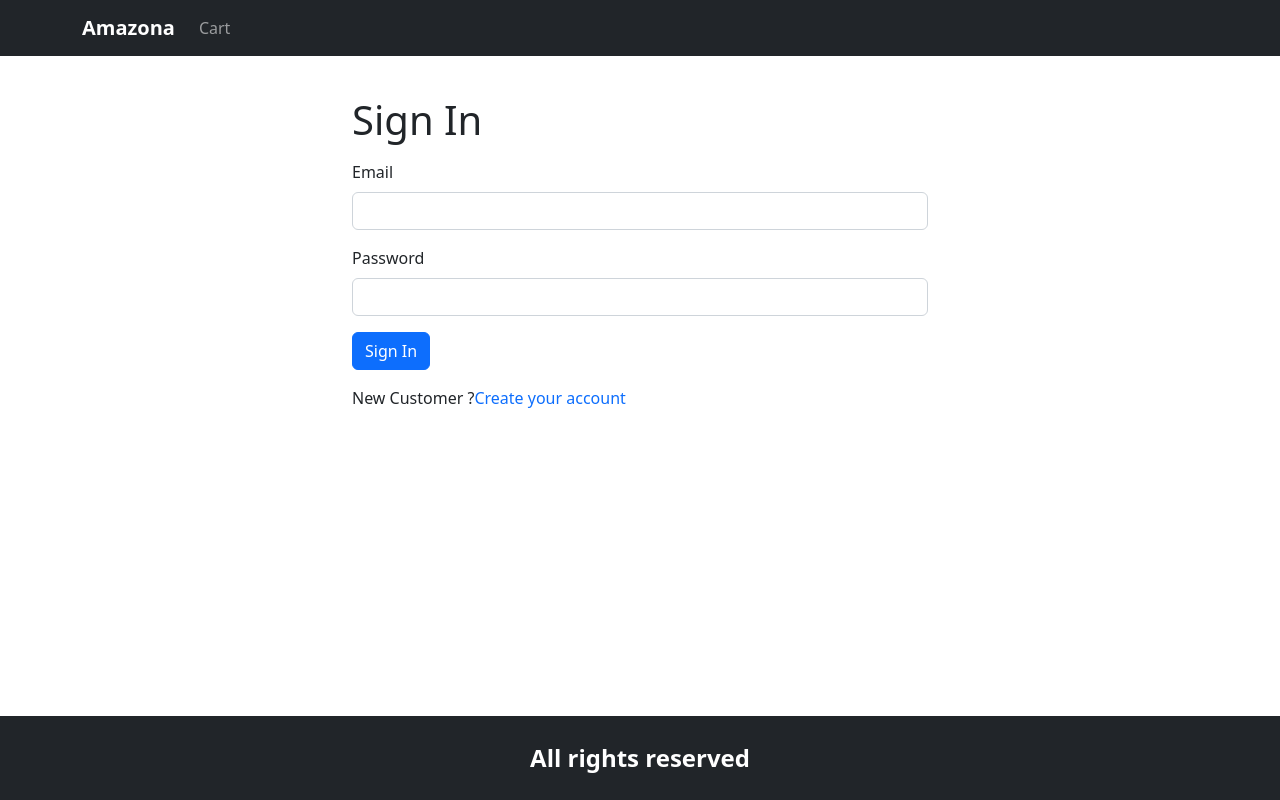
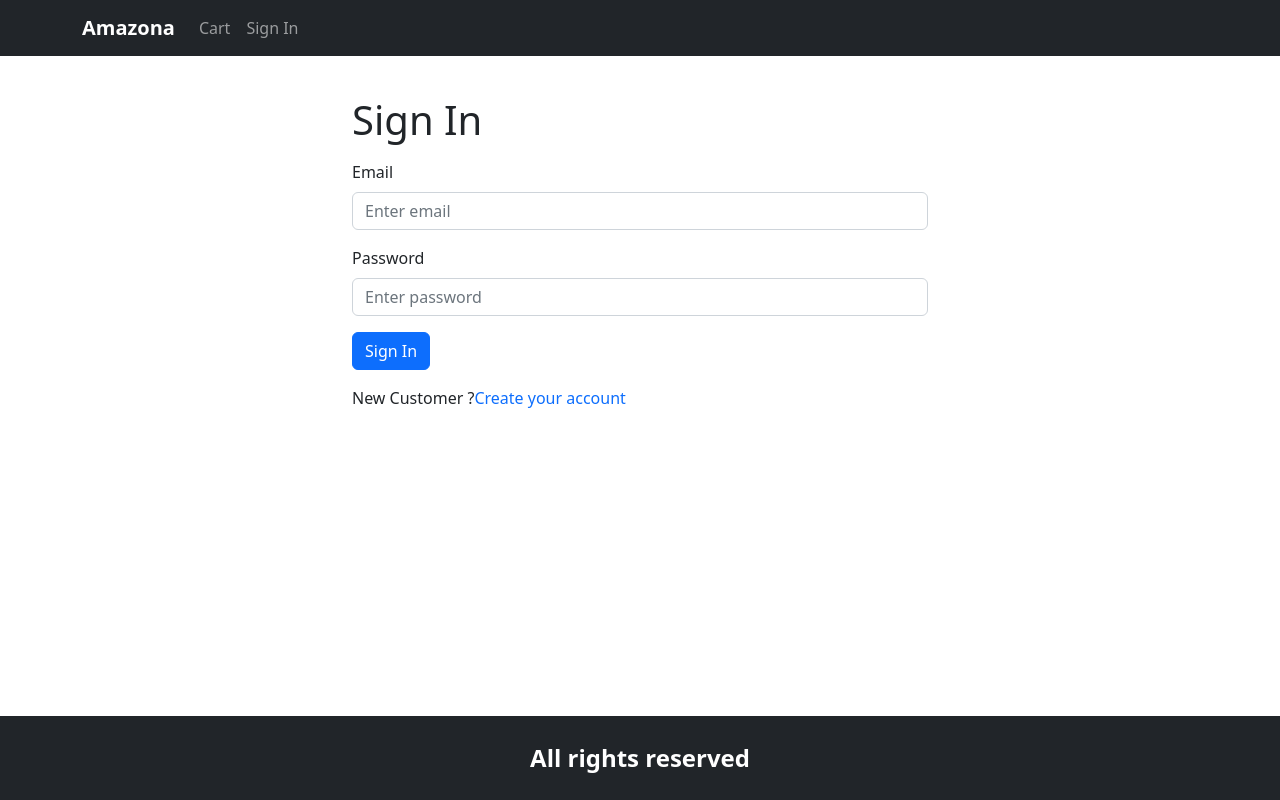
Before and after one commit to VikasRajput-18/ECommerce_internshala, a React (Vite) app in the folder client/: page /signin in a window 1280 px wide. Built offline with nearby package versions, Linux system fonts and the light colour scheme.

Commit message:
signin and logout done

```diff
--- a/client/package.json
+++ b/client/package.json
@@ -18,6 +18,7 @@
     "react-helmet-async": "^1.2.2",
     "react-router-bootstrap": "^0.26.2",
     "react-router-dom": "^6.8.2",
+    "react-toastify": "^9.1.1",
     "use-reducer-logger": "^1.0.2"
   },
   "devDependencies": {
--- a/client/src/App.jsx
+++ b/client/src/App.jsx
@@ -7,6 +7,8 @@
 import Footer from "./components/Footer";
 import CartScreen from "./screens/CartScreen";
 import SigninScreen from "./pages/SigninScreen";
+import Error from "./screens/Error";
+
 
 const AppLayout = () => {
   return (
@@ -22,6 +24,7 @@
   {
     path: "/",
     element: <AppLayout />,
+    errorElement: <Error />,
     children: [
       {
         path: "/",
--- a/client/src/components/Header.jsx
+++ b/client/src/components/Header.jsx
@@ -1,11 +1,17 @@
 import React, { useContext, useEffect } from "react";
 import { Link } from "react-router-dom";
-import { Navbar, Container, Nav, Badge } from "react-bootstrap";
+import { Navbar, Container, Nav, Badge, NavDropdown } from "react-bootstrap";
 import { LinkContainer } from "react-router-bootstrap";
 import { Store } from "../store";
 
 const Header = () => {
-  const { state } = useContext(Store);
+  const { state, dispatch: ctxDispatch } = useContext(Store);
+  const { userInfo } = state;
+
+  const signoutHandler = () => {
+    ctxDispatch({ type: "USER_SIGNOUT" });
+    localStorage.removeItem("userInfo");
+  };
 
   return (
     <div>
@@ -24,6 +30,30 @@
                   </Badge>
                 )}
               </Link>
+
+              {userInfo ? (
+                <NavDropdown title={userInfo.name} id="basic-nav-dropdown">
+                  <LinkContainer to="/profile">
+                    <NavDropdown.Item>User Profile</NavDropdown.Item>
+                  </LinkContainer>
+                  <LinkContainer to="/orderhistory">
+                    <NavDropdown.Item>Order History</NavDropdown.Item>
+                  </LinkContainer>
+                  <NavDropdown.Divider />
+
+                  <Link
+                    className="dropdwon-iten text-dark ps-3"
+                    to="#signout"
+                    onClick={signoutHandler}
+                  >
+                    Sign Out
+                  </Link>
+                </NavDropdown>
+              ) : (
+                <Link to="/signin" className="nav-link">
+                  Sign In
+                </Link>
+              )}
             </Nav>
           </Container>
         </Navbar>
--- a/client/src/components/SingleProduct.jsx
+++ b/client/src/components/SingleProduct.jsx
@@ -27,8 +27,6 @@
       payload: { ...item, quantity },
     });
   };
-
-  console.log(product);
 
   return (
     <Card
--- a/client/src/main.jsx
+++ b/client/src/main.jsx
@@ -4,6 +4,8 @@
 import "bootstrap/dist/css/bootstrap.min.css";
 import "./index.css";
 import StoreProvider from "./store";
+import { ToastContainer } from "react-toastify";
+import "react-toastify/dist/ReactToastify.css";
 
 import { HelmetProvider } from "react-helmet-async";
 
@@ -12,6 +14,7 @@
     <StoreProvider>
       <HelmetProvider>
         <App />
+        <ToastContainer position="bottom-center" limit={1} />
       </HelmetProvider>
     </StoreProvider>
   </React.StrictMode>
--- a/client/src/pages/SigninScreen.jsx
+++ b/client/src/pages/SigninScreen.jsx
@@ -1,13 +1,51 @@
-import React from "react";
-import { Form, Button, Container } from "react-bootstrap";
+import axios from "axios";
+import React, { useContext, useEffect, useState } from "react";
+import { Form, Button, Container, Toast } from "react-bootstrap";
 import { Helmet } from "react-helmet-async";
-import { Link, useLocation } from "react-router-dom";
+import { Link, useLocation, useNavigate } from "react-router-dom";
+import { API_BASE_URL } from "../constant";
+import { Store } from "../store";
+import { toast } from "react-toastify";
+import { getError } from "../screens/utils";
 
 const SigninScreen = () => {
   const { search } = useLocation();
+  const navigate = useNavigate();
   const redirectUrl = new URLSearchParams(search).get("redirect");
   const redirect = redirectUrl ? redirectUrl : "/";
-  console.log(redirect);
+
+  const [signin, setSignin] = useState({
+    email: "",
+    password: "",
+  });
+
+  const { state, dispatch: ctxDispatch } = useContext(Store);
+  const { userInfo } = state;
+
+  const handleChange = (e) => {
+    const { name, value } = e.target;
+    setSignin((prev) => ({ ...prev, [name]: value }));
+  };
+
+  const submitHandler = async (e) => {
+    e.preventDefault();
+    try {
+      const { data } = await axios.post(
+        `${API_BASE_URL}/api/user/signin`,
+        signin
+      );
+      ctxDispatch({ type: "USER_SIGNIN", payload: data });
+      localStorage.setItem("userInfo", JSON.stringify(data));
+      navigate(redirect || "/");
+    } catch (error) {
+      console.log(error);
+      toast.error(getError(error));
+    }
+  };
+
+  useEffect(() => {
+    if (userInfo) return navigate(redirect);
+  }, [userInfo, redirect]);
 
   return (
     <Container className="small-container">
@@ -17,14 +55,26 @@
 
       <h1 className="my-3">Sign In</h1>
 
-      <Form>
+      <Form onSubmit={submitHandler}>
         <Form.Group className="mb-3" controlId="email">
           <Form.Label>Email</Form.Label>
-          <Form.Control type="email" required />
+          <Form.Control
+            name="email"
+            type="email"
+            placeholder="Enter email"
+            onChange={handleChange}
+            required
+          />
         </Form.Group>
         <Form.Group className="mb-3" controlId="password">
           <Form.Label>Password</Form.Label>
-          <Form.Control type="password" required />
+          <Form.Control
+            name="password"
+            placeholder="Enter password"
+            onChange={handleChange}
+            type="password"
+            required
+          />
         </Form.Group>
         <div className="mb-3">
           <Button type="submit">Sign In</Button>
--- /dev/null
+++ b/client/src/screens/Error.jsx
@@ -0,0 +1,15 @@
+import React from "react";
+import { Link } from "react-router-dom";
+
+const Error = () => {
+//   const { error } = useError();
+
+  return (
+    <div>
+      {/* {error ? <p>{error.message}</p> : <p>Oops! Something went wrong.</p>} */}
+      <Link to="/">Go Back</Link>
+    </div>
+  );
+};
+
+export default Error;
--- a/client/src/store.jsx
+++ b/client/src/store.jsx
@@ -8,6 +8,9 @@
       ? JSON.parse(localStorage.getItem("cartItems"))
       : [],
   },
+  userInfo: localStorage.getItem("userInfo")
+    ? JSON.parse(localStorage.getItem("userInfo"))
+    : null,
 };
 
 function reducer(state, action) {
@@ -42,6 +45,12 @@
         cart: { ...state.cart, cartItems },
       };
     }
+
+    case "USER_SIGNIN":
+      return { ...state, userInfo: action.payload };
+    case "USER_SIGNOUT":
+      return { ...state, userInfo: null };
+
     default:
       return state;
   }
```
Also changed, not shown: 1 other file (tests, documents, lock files or other folders).
